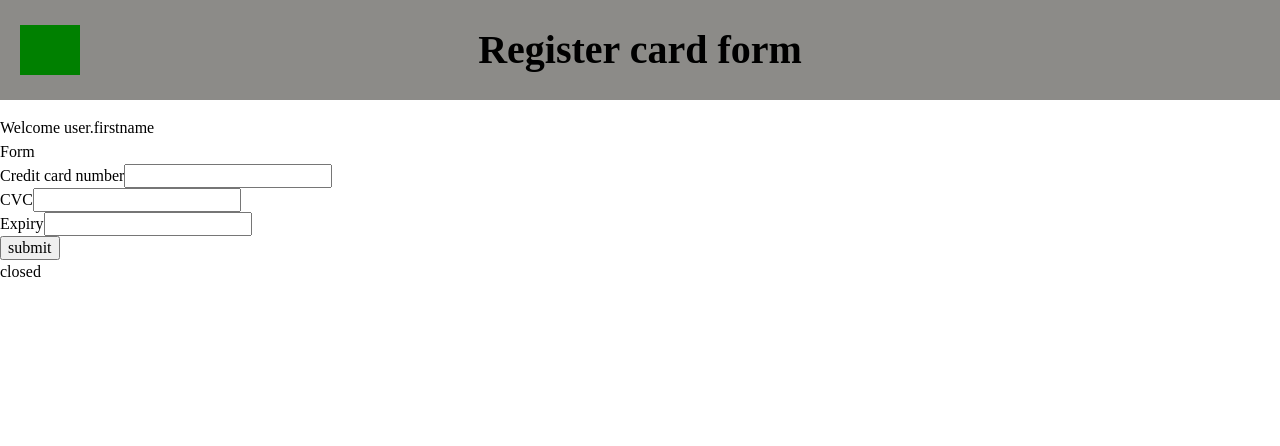
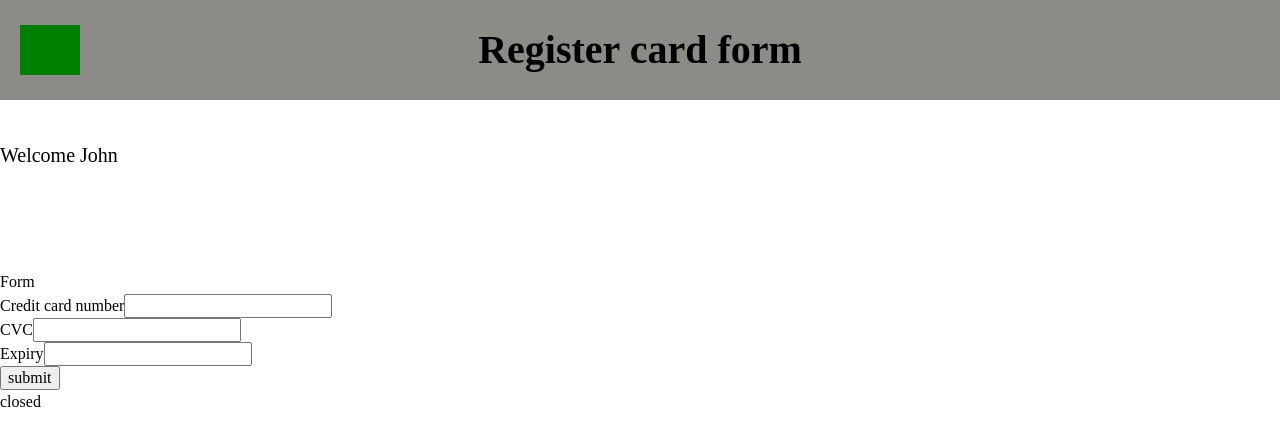
Before and after one commit to verydisco/recruit-react-v2, a React app: page / in a window 1280 px wide. Shown: the top 446 px of the page. Built offline with nearby package versions, Linux system fonts and the light colour scheme.

Commit message:
update intro firstname value and improve intro layout

```diff
--- a/src/components/intro/index.tsx
+++ b/src/components/intro/index.tsx
@@ -2,9 +2,10 @@
 import * as styles from './intro.module.scss';
 
 export const Intro = () => {
+	const username = { FirstName: 'John', LastName: 'Smith' };
 	return (
-		<div>
-			<p>Welcome user.firstname</p>
+		<div className={styles.intro}>
+			<p>Welcome {username.FirstName}</p>
 		</div>
 	);
 };
--- a/src/components/intro/intro.module.scss
+++ b/src/components/intro/intro.module.scss
@@ -0,0 +1,7 @@
+.intro {
+	margin-top: 40px;
+	font-size: 20px;
+	@media (min-width: 800px) {
+		margin-bottom: 100px;
+	}
+}
```
